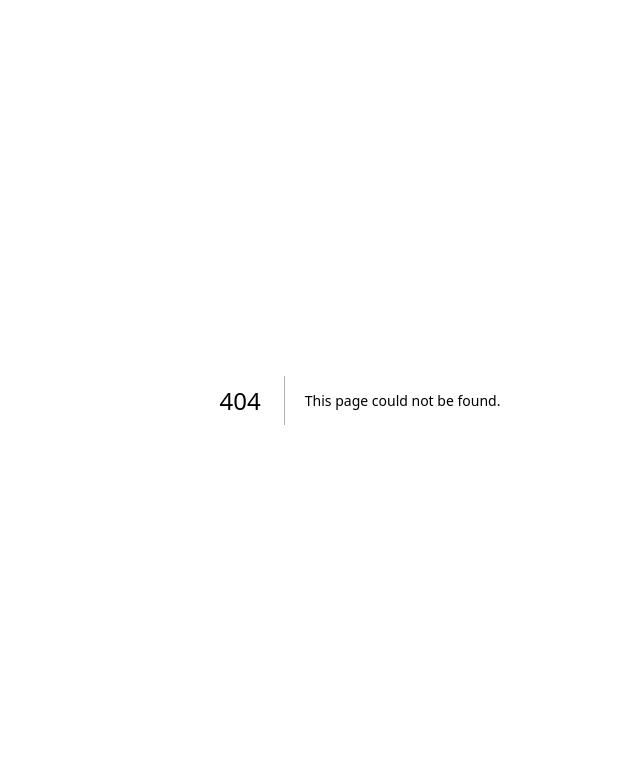
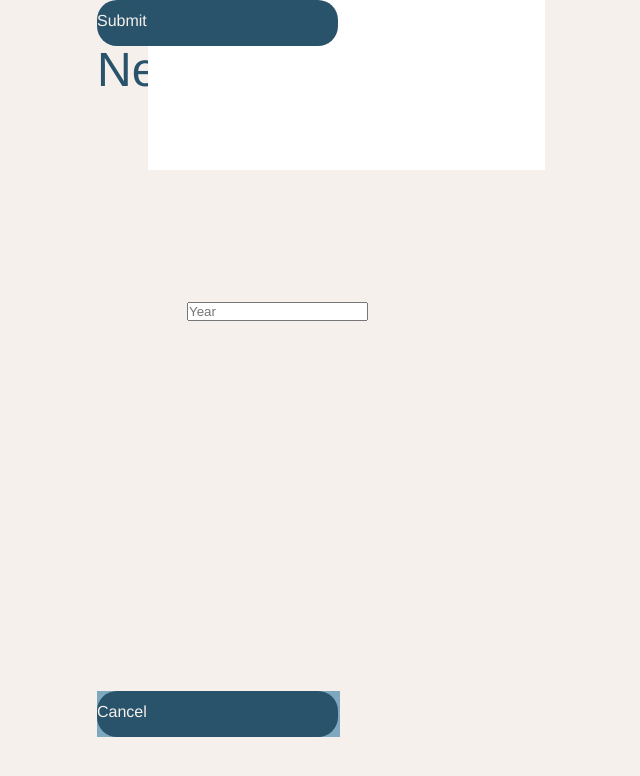
Before and after one commit to michellejslei/SocialConnection, a Next.js app in the folder social-app/: page /toDo in a window 1280 px wide. Before the commit this address had no page. Shown: the top 776 px of the page, without its empty margins (280-920 px from the left). Built offline with nearby package versions, Linux system fonts and the light colour scheme.

Commit message:
branch commit

```diff
--- /dev/null
+++ b/social-app/app/api/userData/route.js
@@ -0,0 +1,15 @@
+
+import connectToDB from "./model/mongodb.js"
+import userModel from "./model/userSchema"
+
+export async function POST(request) {
+    const {name} = await request.json();
+    await connectToDB();
+    await userModel.create({name});
+}
+
+export async function GET() {
+    await connectToDB();
+    const {name} = userModel.find();
+
+}
--- /dev/null
+++ b/social-app/app/toDo/page.js
@@ -0,0 +1,50 @@
+"use client"
+import React from "react";
+import "./style.css";
+import Link from 'next/link'
+
+export default function Home() {
+  return (
+    <div className="new-to-do-page">
+    <div className="container">
+      <div className="title text-wrapper">New To Do</div>
+
+      <div className="input-box notes-entry">
+        <div className="rectangle" />
+        <input type="text" placeholder="Notes" />
+      </div>
+
+      <div className="input-box description">
+        <div className="to-do-entry" />
+        <input type="text" placeholder="Description" />
+      </div>
+
+      <div className="input-box date">
+        <div className="frame">
+          <div className="input-box month">
+            <input type="text" placeholder="Month" />
+          </div>
+          <div className="input-box day">
+            <input type="text" placeholder="Day" />
+          </div>
+          <div className="input-box year">
+            <input type="text" placeholder="Year" />
+          </div>
+        </div>
+      </div>
+
+      <button className="submit-button">
+        <div className="overlap">
+          <div className="text-wrapper">Submit</div>
+        </div>
+      </button>
+
+      <button className="cancel-button">
+        <div className="overlap">
+          <div className="text-wrapper">Cancel</div>
+        </div>
+      </button>
+    </div>
+  </div>
+  )
+}
--- /dev/null
+++ b/social-app/app/toDo/style.css
@@ -0,0 +1,105 @@
+/* style.css */
+.new-to-do-page {
+    background-color: #f6f0ed;
+    display: flex;
+    flex-direction: row;
+    justify-content: center;
+    width: 100%;
+  }
+
+  .new-to-do-page .container {
+    background-color: #f6f0ed;
+    height: 832px;
+    position: relative;
+    width: 526px;
+  }
+
+  .new-to-do-page .text-wrapper {
+    color: #28536b;
+    font-family: "DM Serif Display-Regular", Helvetica;
+    font-size: 48px;
+    font-weight: 400;
+    height: 66px;
+    letter-spacing: 0;
+    line-height: normal;
+    position: absolute;
+    text-align: center;
+    top: 42px;
+  }
+
+  .new-to-do-page .input-box {
+    position: absolute;
+    width: 411px;
+  }
+
+  .new-to-do-page .notes-entry,
+  .new-to-do-page .description,
+  .new-to-do-page .month,
+  .new-to-do-page .day,
+  .new-to-do-page .year {
+    height: 217px;
+    left: 39px;
+    position: absolute;
+    width: 411px;
+  }
+
+  .new-to-do-page .rectangle,
+  .new-to-do-page .to-do-entry {
+    background-color: #ffffff;
+    height: 170px;
+    left: 12px;
+    position: absolute;
+    width: 397px;
+  }
+
+  .new-to-do-page .date {
+    height: 86px;
+    left: 39px;
+    position: absolute;
+    top: 249px;
+    width: 411px;
+  }
+
+  .new-to-do-page .frame {
+    align-items: flex-start;
+    display: inline-flex;
+    gap: 50px;
+    left: 12px;
+    position: absolute;
+    top: 51px;
+  }
+
+  .new-to-do-page .submit-button,
+  .new-to-do-page .cancel-button {
+    all: unset;
+    box-sizing: border-box;
+    height: 46px;
+    position: absolute;
+    width: 243px;
+  }
+
+  .new-to-do-page .overlap {
+    background-color: #28536b;
+    border-radius: 20px;
+    height: 46px;
+    position: relative;
+    width: 241px;
+  }
+
+  .new-to-do-page .overlap .text-wrapper {
+    color: #f6f0ed;
+    font-family: "DM Serif Display-Regular", Helvetica;
+    font-size: 16px;
+    font-weight: 400;
+    height: 22px;
+    letter-spacing: 0;
+    line-height: normal;
+    position: absolute;
+    text-align: center;
+    top: 12px;
+  }
+
+  .new-to-do-page .cancel-button {
+    top: 691px;
+    background-color: #7ea8be;
+  }
--- /dev/null
+++ b/social-app/model/mongodb.js
@@ -0,0 +1,12 @@
+import mongoose from "mongoose"
+
+ const connectToDB = async() => {
+    try {
+        await mongoose.connect("mongodb+srv://funger:goalie@cluster0.lb5eviq.mongodb.net/tennisShots_db");
+
+    } catch (error) {
+        console.log("Failed to Connect to DB")
+    }
+}
+
+export default connectToDB;
--- /dev/null
+++ b/social-app/model/userSchema.js
@@ -0,0 +1,10 @@
+import mongoose from "mongoose";
+import {Schema} from "mongoose";
+
+const userSchema = new Schema({
+    name: String
+});
+
+const userModel = mongoose.models.userModel || mongoose.model("userModel", userSchema);
+
+export default userModel;
```
Also changed, not shown: social-app/app/page.js (+9 -2 lines).
